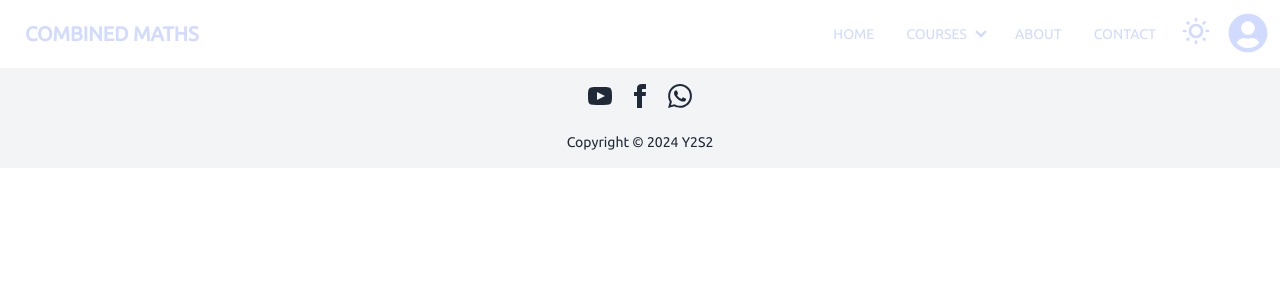
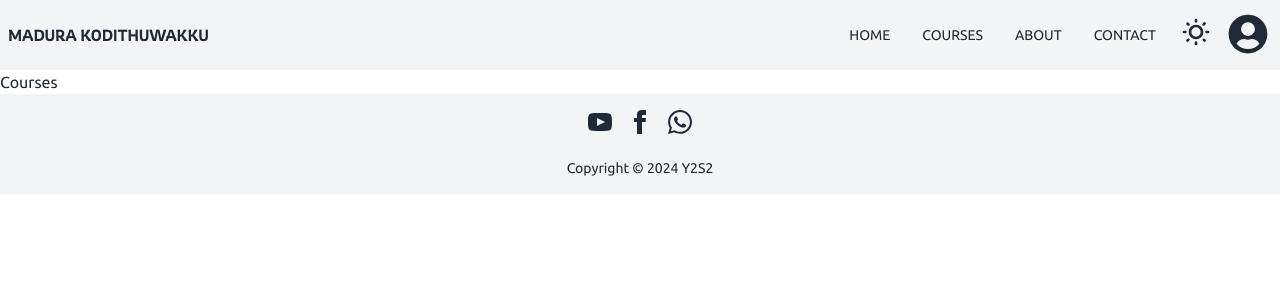
Before and after one commit to liyanagelahiru/online-class-management-system, a React (Vite) app in the folder frontend/: page /courses in a window 1280 px wide. Shown: the top 300 px of the page. Built offline with nearby package versions, Linux system fonts and the light colour scheme; a web font is replaced by a local one.

Commit message:
Add new fonts and update header title font

```diff
--- a/frontend/src/App.css
+++ b/frontend/src/App.css
@@ -3,6 +3,7 @@
 @import url('https://fonts.googleapis.com/css2?family=Open+Sans&display=swap');
 @import url('https://fonts.googleapis.com/css2?family=Ubuntu&display=swap');
 @import url('https://fonts.googleapis.com/css2?family=Tektur&display=swap');
+@import url('https://fonts.googleapis.com/css2?family=Rowdies:wght@300;400;700&display=swap'); /* For Header Title*/
 
 /* Sinhala Fonts */
 @import url('https://fonts.googleapis.com/css2?family=Gemunu+Libre:wght@600&display=swap');
--- a/frontend/src/components/Header/Header.jsx
+++ b/frontend/src/components/Header/Header.jsx
@@ -25,11 +25,11 @@ const Header = () => {
    };
 
    return (
-      <div className="navbar bg-blue-800 text-primary-content">
+      <div className="navbar bg-cold-gray h-[70px] text-base-content">
          {/* Navbar Title */}
          <div className="flex-1">
-            <Link to="/" className="btn btn-ghost text-xl">
-               COMBINED MATHS
+            <Link to="/" className="font-light font-Rowdies text-base">
+               MADURA KODITHUWAKKU
             </Link>
          </div>
          {/* NavBar List */}
@@ -39,20 +39,7 @@ const Header = () => {
                   <Link to="/">HOME</Link>
                </li>
                <li>
-                  <details>
-                     <summary>COURSES</summary>
-                     <ul className="p-2 bg-blue-800 rounded-t-none w-40">
-                        <li>
-                           <Link to="/theory-class">Theory Class</Link>
-                        </li>
-                        <li>
-                           <a>Revision Class</a>
-                        </li>
-                        <li>
-                           <a>Model Papers</a>
-                        </li>
-                     </ul>
-                  </details>
+                  <Link to="/">COURSES</Link>
                </li>
                <li>
                   <Link to="/about">ABOUT</Link>
--- /dev/null
+++ b/frontend/src/pages/Courses/Courses.jsx
@@ -0,0 +1,5 @@
+const Courses = () => {
+   return <div>Courses</div>;
+};
+
+export default Courses;
--- /dev/null
+++ b/frontend/src/pages/Courses/index.jsx
@@ -0,0 +1,7 @@
+import Courses from './Courses';
+
+const index = () => {
+   return <Courses />;
+};
+
+export default index;
--- a/frontend/src/pages/index.js
+++ b/frontend/src/pages/index.js
@@ -1,4 +1,5 @@
 import Home from './Home';
+import Courses from './Courses';
 import Contact from './Contact';
 import About from './About';
 
@@ -6,4 +7,4 @@ import Profile from './Profile';
 
 import TheoryClass from './Theory-Class';
 
-export { Home, Contact, About, TheoryClass, Profile };
+export { Home, Courses, Contact, About, TheoryClass, Profile };
--- a/frontend/src/routes/AppRoutes.jsx
+++ b/frontend/src/routes/AppRoutes.jsx
@@ -9,7 +9,7 @@ import {
    Reset,
    PageNotFound
 } from '../components';
-import { Home, Contact, About, TheoryClass, Profile } from '../pages';
+import { Home, Courses, Contact, About, TheoryClass, Profile } from '../pages';
 
 /** Auth Middleware */
 import { AuthorizedUser, ProtectRoute } from '../middleware/auth.jsx';
@@ -17,6 +17,7 @@ import { AuthorizedUser, ProtectRoute } from '../middleware/auth.jsx';
 /* Define your routes as an array of Route components */
 const routes = [
    { path: '/', element: <Home /> },
+   { path: '/courses', element: <Courses /> },
    { path: '/contact', element: <Contact /> },
    { path: '/about', element: <About /> },
    { path: '/signup', element: <Register /> },
--- a/frontend/tailwind.config.js
+++ b/frontend/tailwind.config.js
@@ -5,13 +5,15 @@ export default {
    content: ['./index.html', './src/**/*.{js,ts,jsx,tsx}'],
    theme: {
       colors: {
-         'silver-mist': '#F3F4F6'
+         'silver-mist': '#F3F4F6',
+         'cold-gray': '#F3F4F6'
       },
       extend: {
          fontFamily: {
             OpenSans: ['Open Sans', 'sans-serif'],
             GemunuLibre: ['Gemunu Libre', 'sans-serif'],
-            Montserrat: ['Montserrat', 'sans-serif']
+            Montserrat: ['Montserrat', 'sans-serif'],
+            Rowdies: ['Rowdies', 'sans-serif']
          }
       }
    },
```
